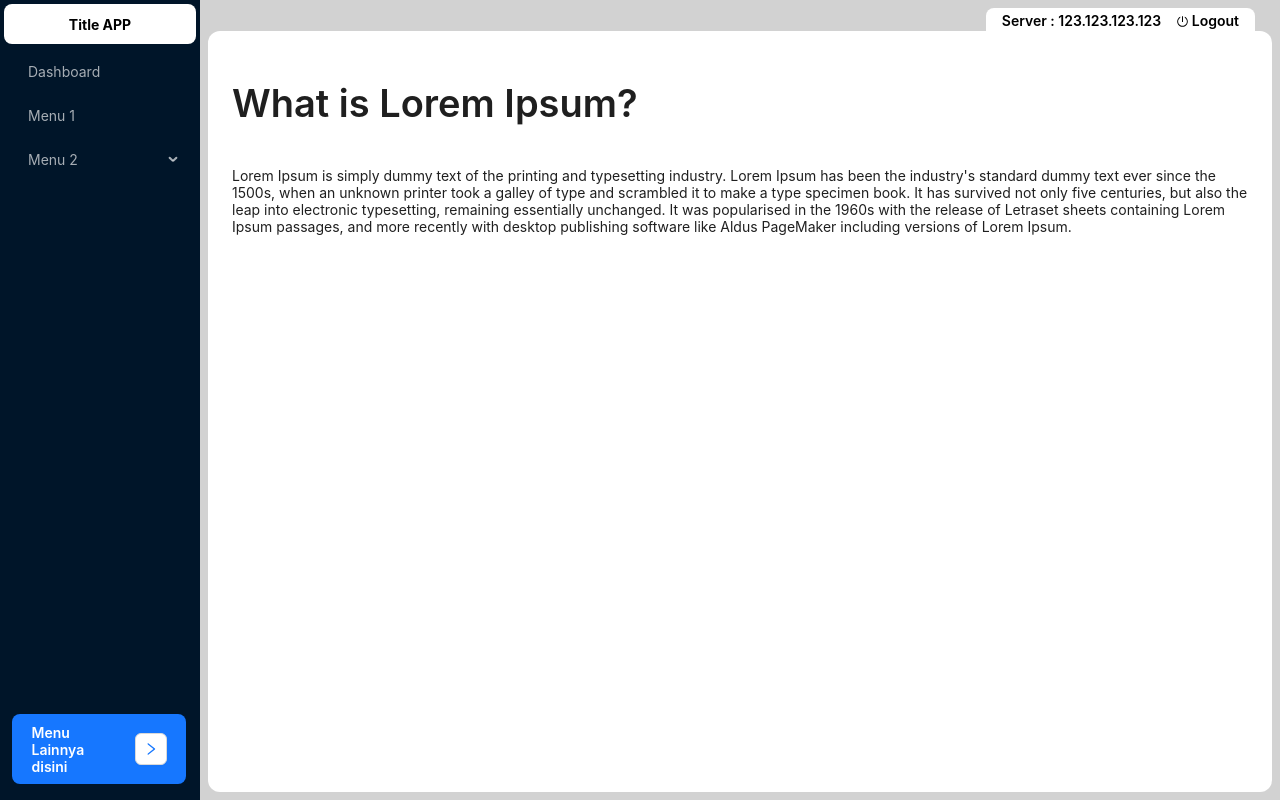
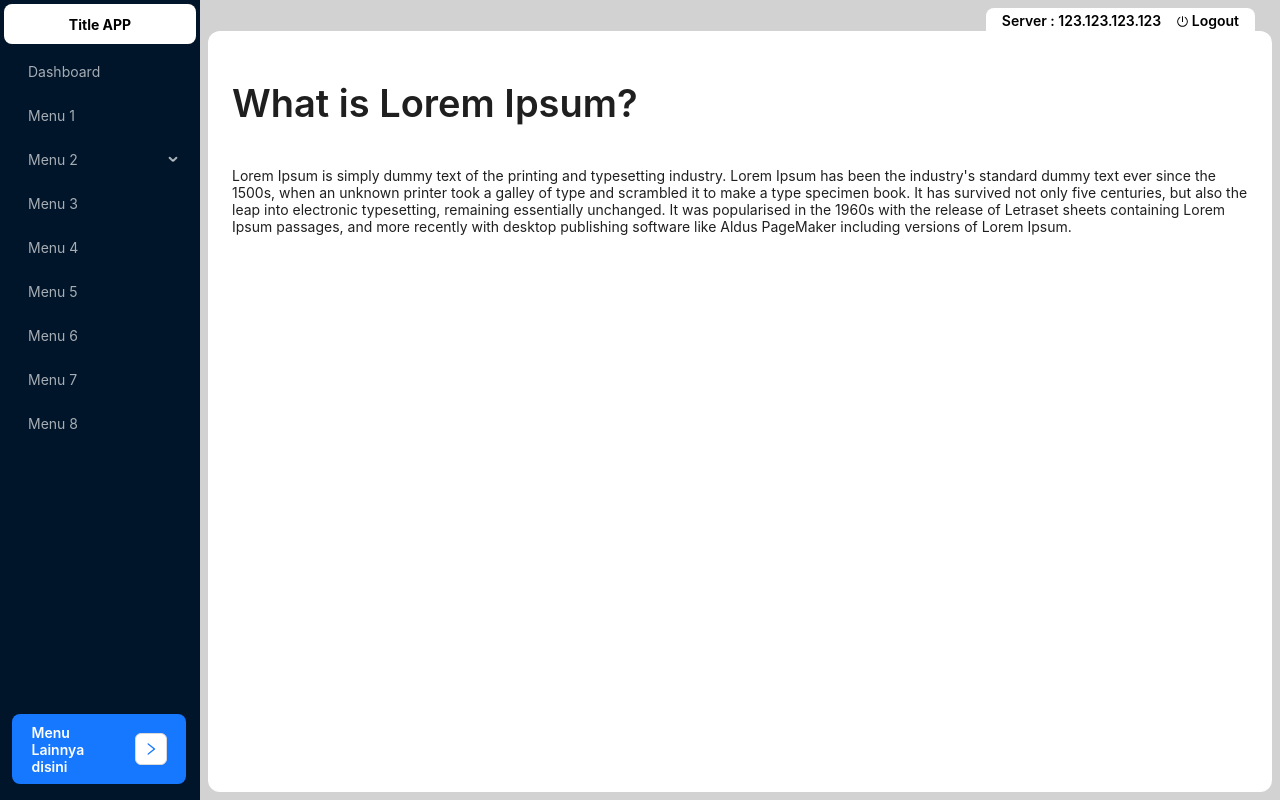
Before and after one commit to klaveriuzent/fe-react-app, a React (Create React App) app: page / in a window 1280 px wide. Built offline with nearby package versions, Linux system fonts and the light colour scheme.

Commit message:
hanya untuk test

```diff
--- a/src/drawer-menu-list.ts
+++ b/src/drawer-menu-list.ts
@@ -40,4 +40,34 @@ export const MenuList: Array<Menu> = [
       },
     ]
   },
+  {
+    path: '/menu1',
+    label: 'Menu 3',
+    page: PageMenu1Component
+  },
+  {
+    path: '/menu1',
+    label: 'Menu 4',
+    page: PageMenu1Component
+  },
+  {
+    path: '/menu1',
+    label: 'Menu 5',
+    page: PageMenu1Component
+  },
+  {
+    path: '/menu1',
+    label: 'Menu 6',
+    page: PageMenu1Component
+  },
+  {
+    path: '/menu1',
+    label: 'Menu 7',
+    page: PageMenu1Component
+  },
+  {
+    path: '/menu1',
+    label: 'Menu 8',
+    page: PageMenu1Component
+  },
 ]
```
